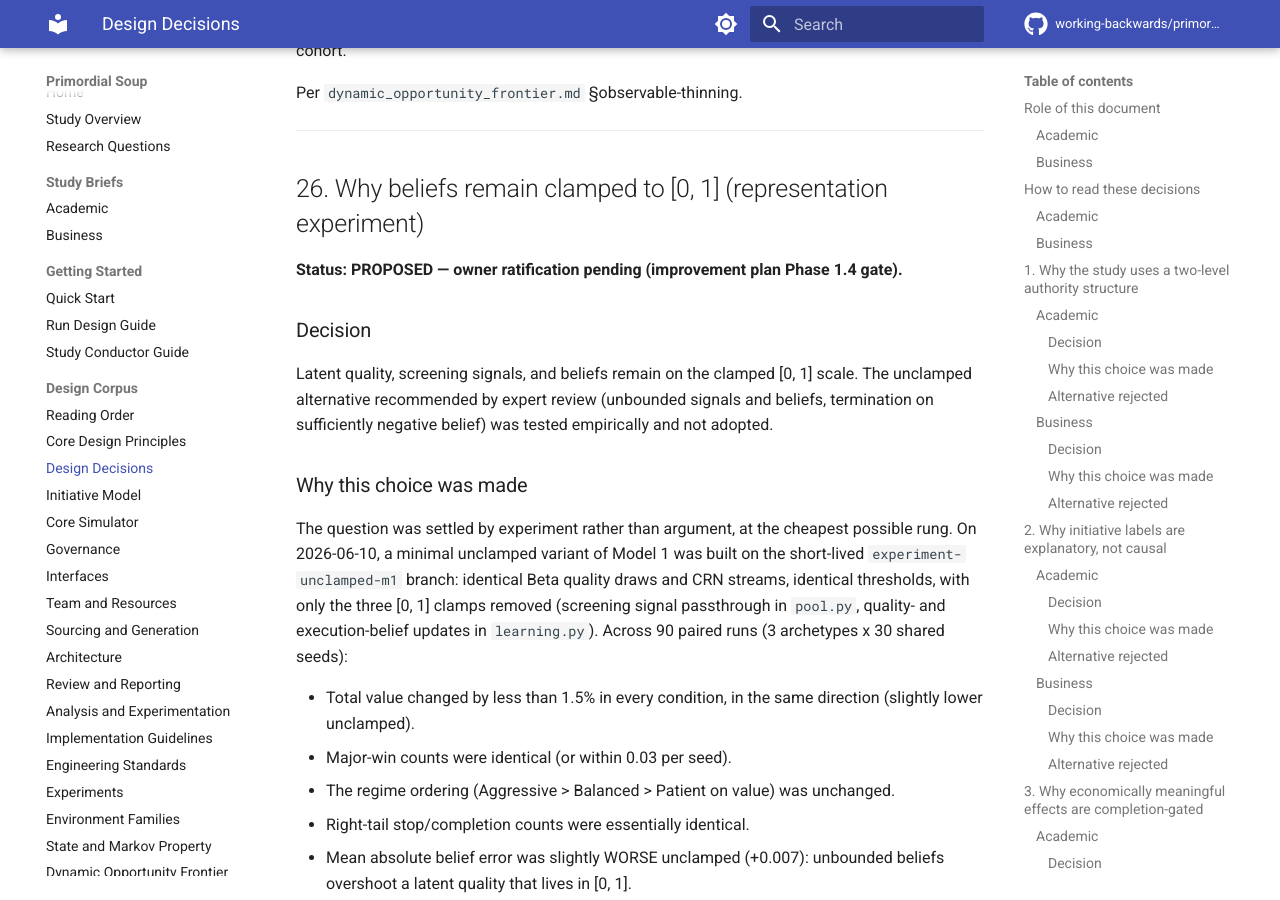
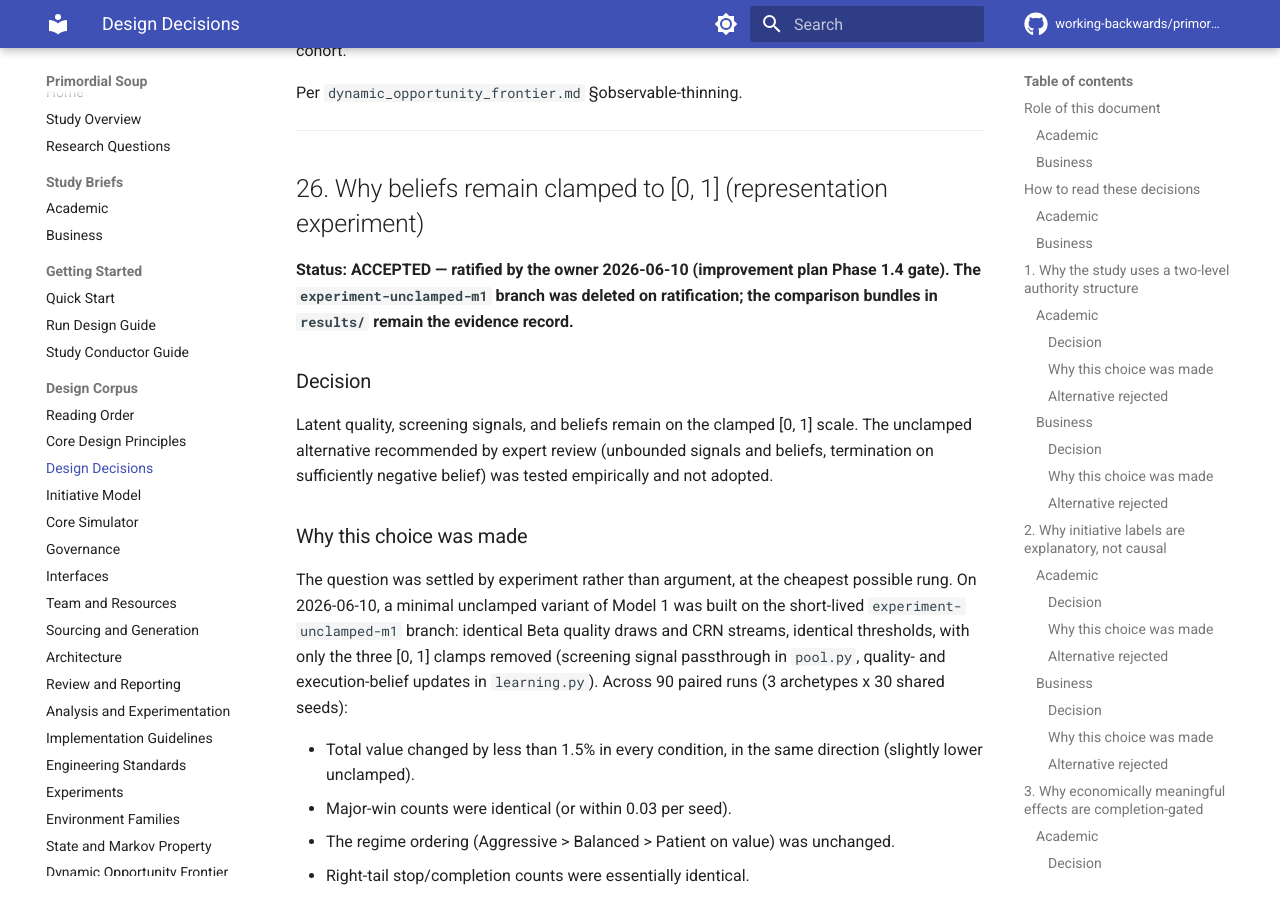
Before and after one commit to working-backwards/primordial-soup, an MkDocs documentation site: the page built from docs/design/design_decisions.md, in a window 1280 px wide and 900 px high, scrolled down 45767 px. Built offline with MkDocs 1.6.1 and Material for MkDocs 9.7.7, drawn with Linux system fonts in a browser that asks for light colours; comment, search, counter and statistics services are not loaded.

Commit message:
Ratify decision 26: clamped representation retained
Owner ratified 2026-06-10. experiment-unclamped-m1 branch deleted;
the paired comparison bundles in results/ remain the evidence.

Co-Authored-By: Claude Fable 5 <noreply@anthropic.com>

```diff
--- a/docs/design/design_decisions.md
+++ b/docs/design/design_decisions.md
@@ -1594,8 +1594,10 @@ Per `dynamic_opportunity_frontier.md` §observable-thinning.
 
 ## 26. Why beliefs remain clamped to [0, 1] (representation experiment)
 
-**Status: PROPOSED — owner ratification pending (improvement plan
-Phase 1.4 gate).**
+**Status: ACCEPTED — ratified by the owner 2026-06-10 (improvement
+plan Phase 1.4 gate). The `experiment-unclamped-m1` branch was
+deleted on ratification; the comparison bundles in `results/` remain
+the evidence record.**
 
 ### Decision
 
```
